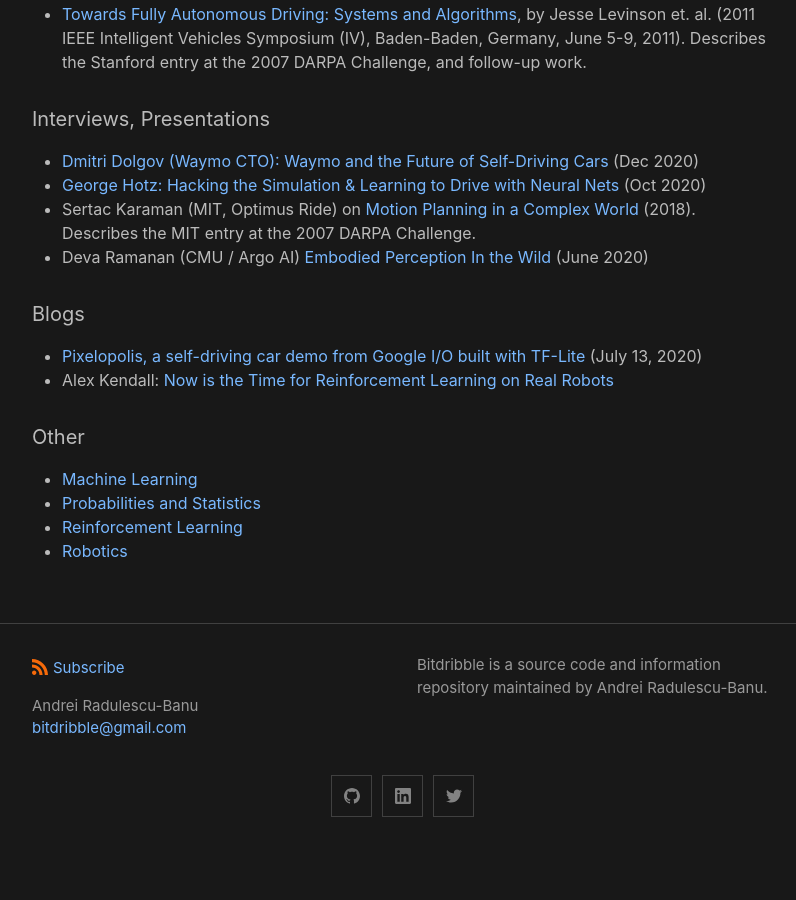
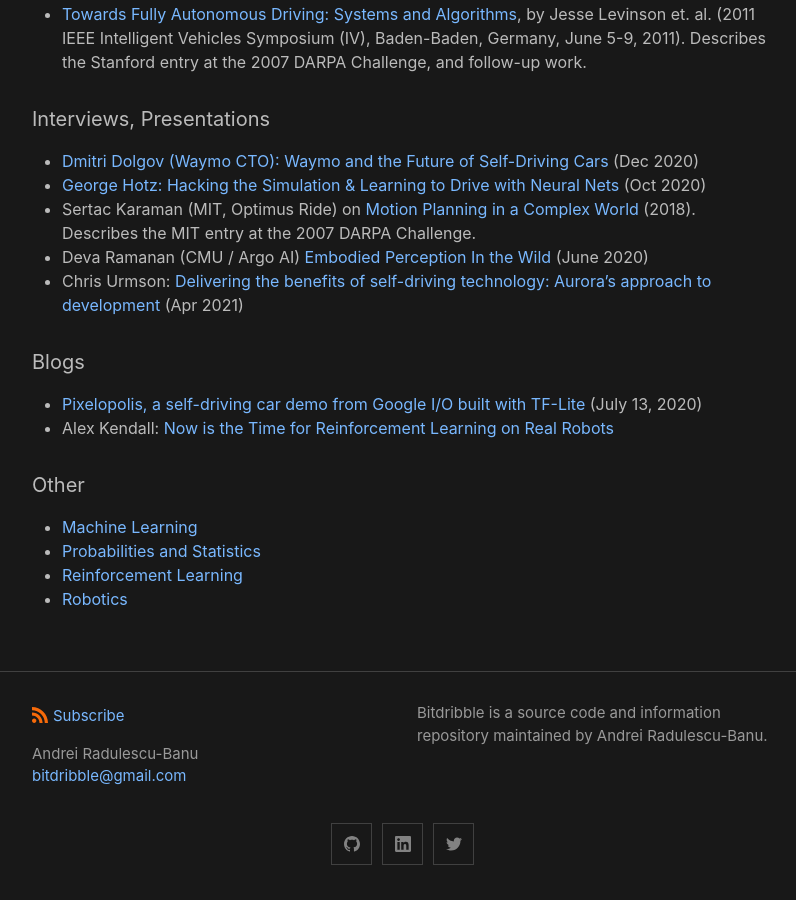
Before and after one commit to analytiq-hub/sigagent.github.io, a Jekyll site: the page built from self_driving_cars.md, in a window 1280 px wide and 900 px high, scrolled down 1713 px. Shown: the whole window, without its empty margins (238-1034 px from the left). Built offline with Jekyll 4.4.1, drawn with Linux system fonts in a browser that asks for light colours; before the commit the page ends 2565 px from its top, so only the background shows below that.

Commit message:
*** empty log message ***

```diff
--- a/self_driving_cars.md
+++ b/self_driving_cars.md
@@ -49,6 +49,7 @@ title: Self Driving Cars
 * [George Hotz: Hacking the Simulation & Learning to Drive with Neural Nets](https://www.youtube.com/watch?v=_L3gNaAVjQ4) (Oct 2020)
 * Sertac Karaman (MIT, Optimus Ride) on <a href="https://www.youtube.com/watch?v=0fLSf3NO0-s&list=PLrAXtmErZgOeY0lkVCIVafdGFOTi45amq">Motion Planning in a Complex World</a> (2018). Describes the MIT entry at the 2007 DARPA Challenge.
 * Deva Ramanan (CMU / Argo AI) [Embodied Perception In the Wild](https://www.youtube.com/watch?v=3AqUBNtuku0) (June 2020)
+* Chris Urmson: [Delivering the benefits of self-driving technology: Aurora's approach to development](https://www.youtube.com/watch?v=_zz2k6XOidI) (Apr 2021)
 
 #### Blogs
 * [Pixelopolis, a self-driving car demo from Google I/O built with TF-Lite](https://blog.tensorflow.org/2020/07/pixelopolis-self-driving-car-demo-tensorflow-lite.html) (July 13, 2020)
```
